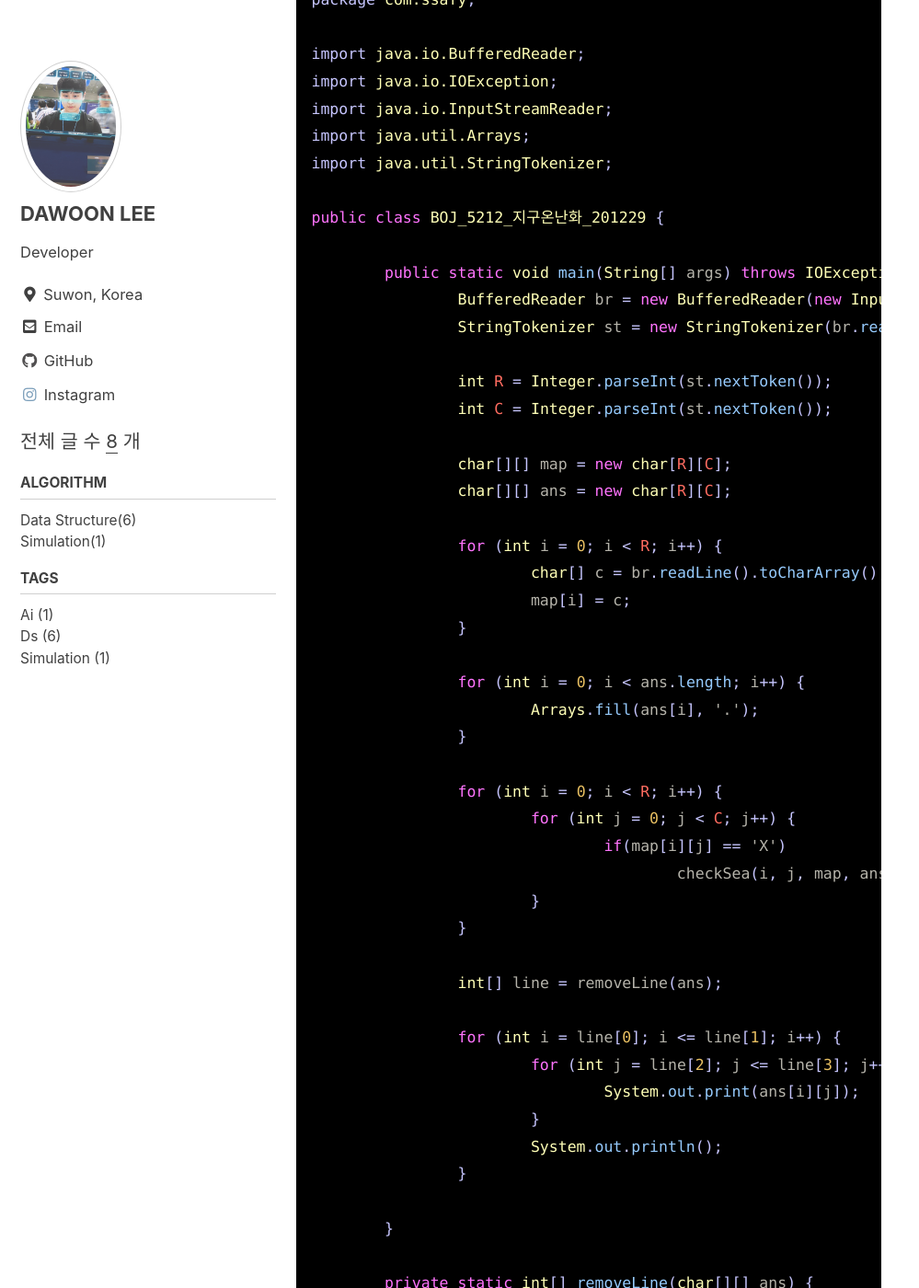
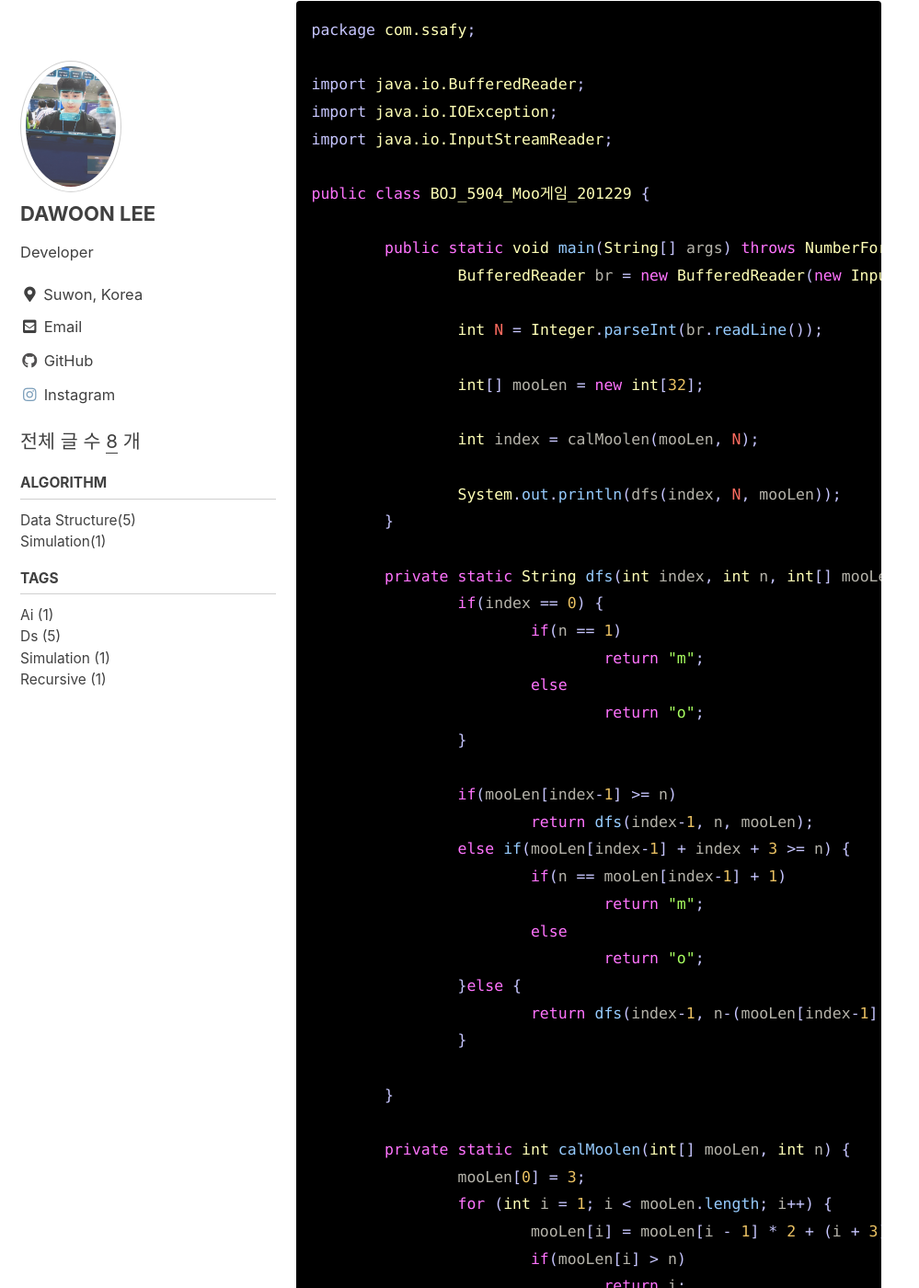
Before and after one commit to rhdrlvnd/rhdrlvnd.github.io, a Jekyll site: the page built from _posts/Algorithm/2020-12-27-BOJ5904.md, in a window 1280 px wide and 1400 px high, scrolled down 671 px. Shown: the whole window at 92% size, without its empty margins (0-999 px from the left). Built offline with Jekyll 4.4.1, drawn with Linux system fonts in a browser that asks for light colours; cached includes are drawn as plain includes; some of the changed text lies outside the part shown.

Commit message:
update boj 5904

````diff
--- a/_posts/Algorithm/2020-12-27-BOJ5904.md
+++ b/_posts/Algorithm/2020-12-27-BOJ5904.md
@@ -1,28 +1,28 @@
 ---
-title:  BOJ 5212 지구 온난화
-excerpt: BOJ 5212 지구 온난화
+title:  BOJ 5904 Moo 게임
+excerpt: BOJ 5904 Moo 게임
 search: true
 categories:
-  - ds
+  - recursive
 tags:
-  - ds
+  - recursive
 last_modified_at: 2020-12-27T15:00:00+09:00
 ---
 
 1. 변수
 
    ```java
-   char[][] map //주어지는 섬의 모양
-   int[] line //출력할 영역 설정
+   int N //출력할 문자의 자리
+   int[] mooLen //moo게임 하는동안 길이 구할수 잇다
    ```
 
 
 
 2. 로직
 
-   * X일 경우 4방향 중에 2방향 이상이 X면 X으로 변경
+   * mooLen 배열을 채운다(최대 10번)
 
-   * 배열의 상하좌우 확인하면서 출력할 영역 설정하기
+   * 재귀를 통해 앞 + 새로 만든 moo + 뒤 중에 위치를 구해 구한다
 
 
 
@@ -34,125 +34,51 @@ package com.ssafy;
 import java.io.BufferedReader;
 import java.io.IOException;
 import java.io.InputStreamReader;
-import java.util.Arrays;
-import java.util.StringTokenizer;
 
-public class BOJ_5212_지구온난화_201229 {
+public class BOJ_5904_Moo게임_201229 {
 
-	public static void main(String[] args) throws IOException {
+	public static void main(String[] args) throws NumberFormatException, IOException {
 		BufferedReader br = new BufferedReader(new InputStreamReader(System.in));
-		StringTokenizer st = new StringTokenizer(br.readLine());
 
-		int R = Integer.parseInt(st.nextToken());
-		int C = Integer.parseInt(st.nextToken());
+		int N = Integer.parseInt(br.readLine());
 
-		char[][] map = new char[R][C];
-		char[][] ans = new char[R][C];
+		int[] mooLen = new int[32];
 
-		for (int i = 0; i < R; i++) {
-			char[] c = br.readLine().toCharArray();
-			map[i] = c;
+		int index = calMoolen(mooLen, N);
+
+		System.out.println(dfs(index, N, mooLen));
+	}
+
+	private static String dfs(int index, int n, int[] mooLen) {
+		if(index == 0) {
+			if(n == 1)
+				return "m";
+			else
+				return "o";
 		}
 
-		for (int i = 0; i < ans.length; i++) {
-			Arrays.fill(ans[i], '.');
-		}
-
-		for (int i = 0; i < R; i++) {
-			for (int j = 0; j < C; j++) {
-				if(map[i][j] == 'X')
-					checkSea(i, j, map, ans);
-			}
-		}
-
-		int[] line = removeLine(ans);
-
-		for (int i = line[0]; i <= line[1]; i++) {
-			for (int j = line[2]; j <= line[3]; j++) {
-				System.out.print(ans[i][j]);
-			}
-			System.out.println();
+		if(mooLen[index-1] >= n)
+			return dfs(index-1, n, mooLen);
+		else if(mooLen[index-1] + index + 3 >= n) {
+			if(n == mooLen[index-1] + 1)
+				return "m";
+			else
+				return "o";
+		}else {
+			return dfs(index-1, n-(mooLen[index-1] + index + 3), mooLen);
 		}
 
 	}
 
-	private static int[] removeLine(char[][] ans) {
-		int[] line = new int[4];
-
-		for (int i = 0; i < ans.length; i++) {
-			boolean isSea = true;
-			for (int j = 0; j < ans[i].length; j++) {
-				if(ans[i][j] == 'X') {
-					isSea = false;
-					break;
-				}
-			}
-			if(!isSea) {
-				line[0] = i;
-				break;
-			}
+	private static int calMoolen(int[] mooLen, int n) {
+		mooLen[0] = 3;
+		for (int i = 1; i < mooLen.length; i++) {
+			mooLen[i] = mooLen[i - 1] * 2 + (i + 3);
+			if(mooLen[i] > n)
+				return i;
 		}
-
-		for (int i = ans.length-1; i >= 0; i--) {
-			boolean isSea = true;
-			for (int j = 0; j < ans[i].length; j++) {
-				if(ans[i][j] == 'X') {
-					isSea = false;
-					break;
-				}
-			}
-			if(!isSea) {
-				line[1] = i;
-				break;
-			}
-		}
-
-		for (int i = 0; i < ans[0].length; i++) {
-			boolean isSea = true;
-			for (int j = 0; j < ans.length; j++) {
-				if(ans[j][i] == 'X') {
-					isSea = false;
-					break;
-				}
-			}
-			if(!isSea) {
-				line[2] = i;
-				break;
-			}
-		}
-
-		for (int i = ans[0].length -1 ; i >= 0; i--) {
-			boolean isSea = true;
-			for (int j = 0; j < ans.length; j++) {
-				if(ans[j][i] == 'X') {
-					isSea = false;
-					break;
-				}
-			}
-			if(!isSea) {
-				line[3] = i;
-				break;
-			}
-		}
-		return line;
-	}
-
-	static int[] dr = {-1, 1, 0, 0};
-	static int[] dc = {0, 0, -1, 1};
-
-	private static void checkSea(int x, int y, char[][] map, char[][] ans) {
-		int cnt = 0;
-		for (int i = 0; i < dr.length; i++) {
-			int nx = x + dr[i];
-			int ny = y + dc[i];
-			if(nx <0 || ny < 0 || nx >= map.length || ny >= map[nx].length) continue;
-			if(map[nx][ny] == 'X')
-				cnt++;
-		}
-		if(cnt > 1)
-			ans[x][y] = 'X';
+		return mooLen.length;
 	}
 
 }
-
 ```
````
